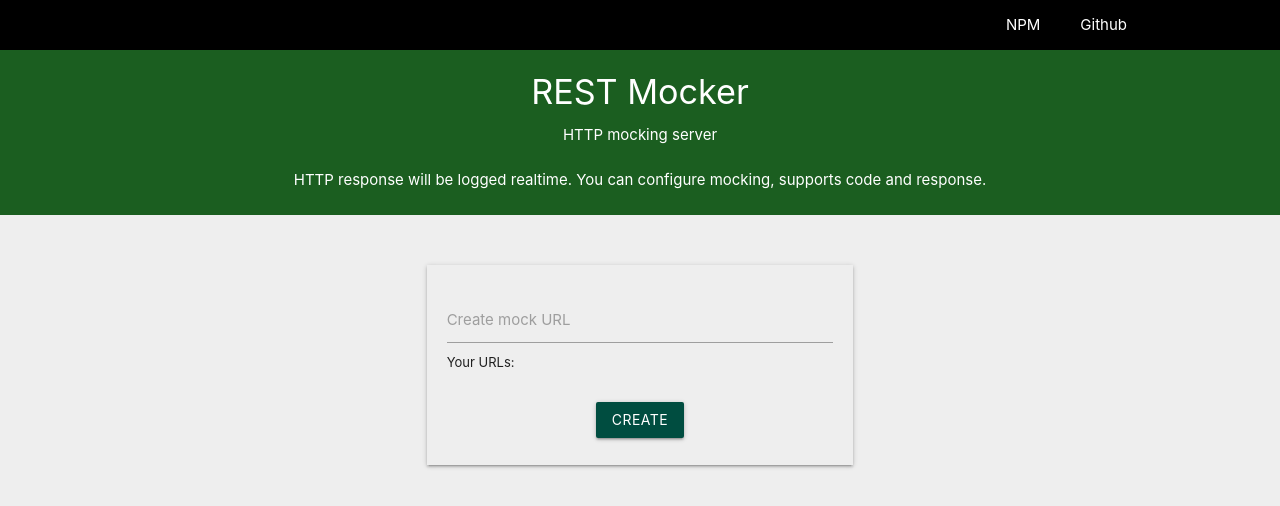
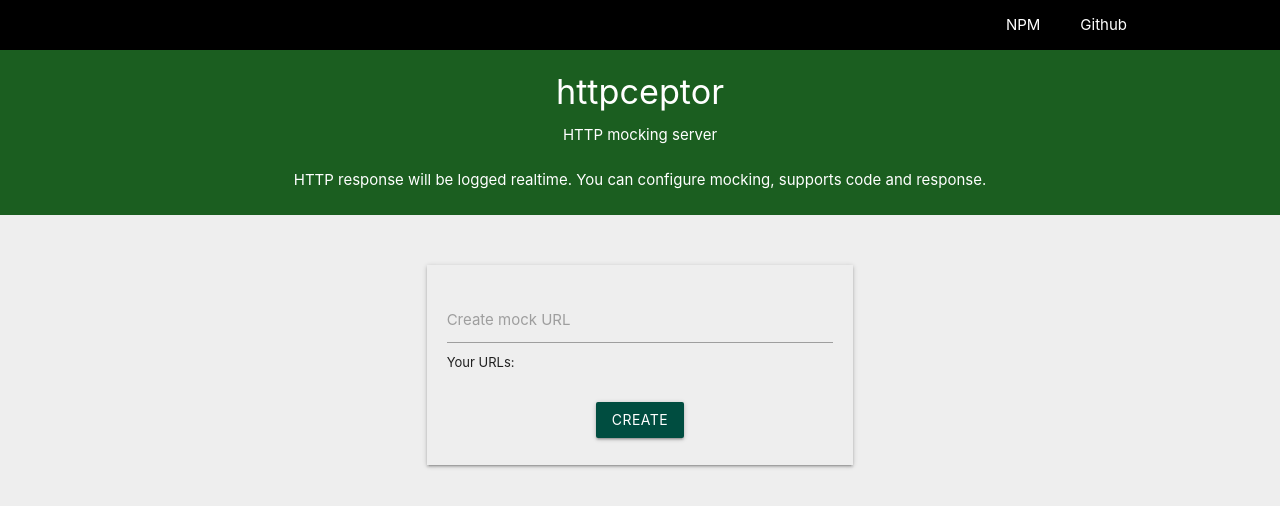
Before and after one commit to nabham/httpceptor, a website: page public/main.html in a window 1280 px wide. Drawn offline with nearby package versions, Linux system fonts and the light colour scheme.

Commit message:
changed name

```diff
--- a/package.json
+++ b/package.json
@@ -1,5 +1,5 @@
 {
-  "name": "restmocker",
+  "name": "httpceptor",
   "version": "1.0.0",
   "description": "HTTP mock server",
   "main": "server.js",
--- a/public/main.html
+++ b/public/main.html
@@ -5,7 +5,7 @@
   <meta charset="UTF-8">
   <meta name="viewport" content="width=device-width, initial-scale=1.0">
   <meta http-equiv="X-UA-Compatible" content="ie=edge">
-  <title>REST Mocker</title>
+  <title>httpceptor</title>
   <link rel="stylesheet" type="text/css" href="/css/index.css">
   <link rel="stylesheet" href="https://cdnjs.cloudflare.com/ajax/libs/materialize/1.0.0/css/materialize.min.css">
   <script src="https://cdnjs.cloudflare.com/ajax/libs/materialize/1.0.0/js/materialize.min.js"></script>
@@ -24,7 +24,7 @@
   </div>
   <div class="row main-content no-bottom">
     <div class="col s12 main-description">
-      <h4>REST Mocker</h4>
+      <h4>httpceptor</h4>
       <div>HTTP mocking server</div>
       <br>
       <div>HTTP response will be logged realtime. You can configure mocking, supports code and response.</div>
```
Also changed, not shown: public/mock.html (+2 -2 lines), README.md, 1 other file.
